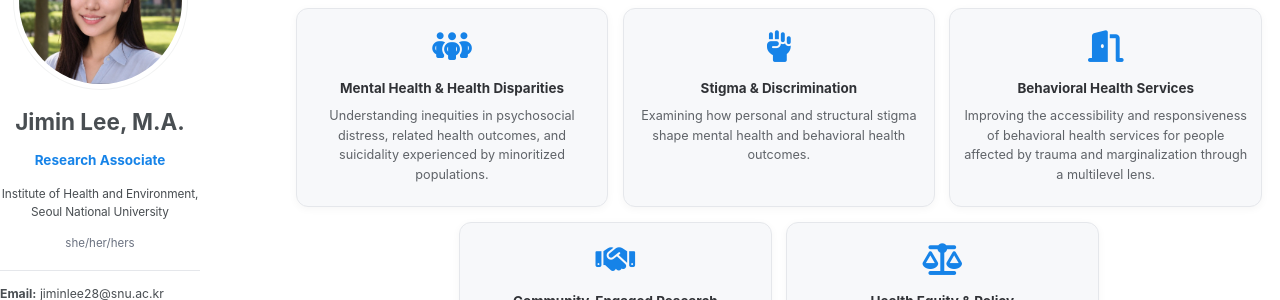
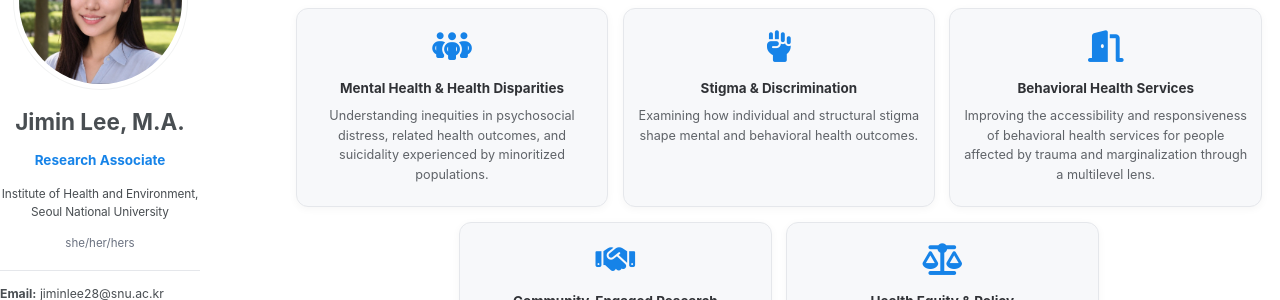
Before and after one commit to jiminlee-research/jiminlee-research.github.io, a Jekyll site: the page built from _pages/publications.html, in a window 1280 px wide and 900 px high. Shown: the part 254-554 px from the top of the window. Built offline with Jekyll 4.4.1, drawn with Linux system fonts in a browser that asks for light colours; a style sheet for code colours, icons or effects is not loaded.

Commit message:
Revise Stigma & Discrimination card description
Co-Authored-By: Claude Opus 5.5 <noreply@anthropic.com>
Claude-Session: https://claude.ai/code/session_01PcjxNgqngrrHjMZQkReYzc

```diff
--- a/_pages/publications.html
+++ b/_pages/publications.html
@@ -67,7 +67,7 @@ author_profile: true
 <div class="ri-head"><h2>Research Interests</h2></div>
 <div class="ri-grid">
   <div class="ri-card"><i class="fa-solid fa-people-group" aria-hidden="true"></i><h3>Mental Health &amp; Health Disparities</h3><p>Understanding inequities in psychosocial distress, related health outcomes, and suicidality experienced by minoritized populations.</p></div>
-  <div class="ri-card"><i class="fa-solid fa-hand-fist" aria-hidden="true"></i><h3>Stigma &amp; Discrimination</h3><p>Examining how personal and structural stigma shape mental health and behavioral health outcomes.</p></div>
+  <div class="ri-card"><i class="fa-solid fa-hand-fist" aria-hidden="true"></i><h3>Stigma &amp; Discrimination</h3><p>Examining how individual and structural stigma shape mental and behavioral health outcomes.</p></div>
   <div class="ri-card"><i class="fa-solid fa-door-open" aria-hidden="true"></i><h3>Behavioral Health Services</h3><p>Improving the accessibility and responsiveness of behavioral health services for people affected by trauma and marginalization through a multilevel lens.</p></div>
   <div class="ri-card"><i class="fa-solid fa-handshake" aria-hidden="true"></i><h3>Community-Engaged Research</h3><p>Connecting research with practice through collaboration with community organizations.</p></div>
   <div class="ri-card"><i class="fa-solid fa-scale-balanced" aria-hidden="true"></i><h3>Health Equity &amp; Policy</h3><p>Advancing rights-based, evidence-informed policies for more equitable health and social service systems.</p></div>
```
